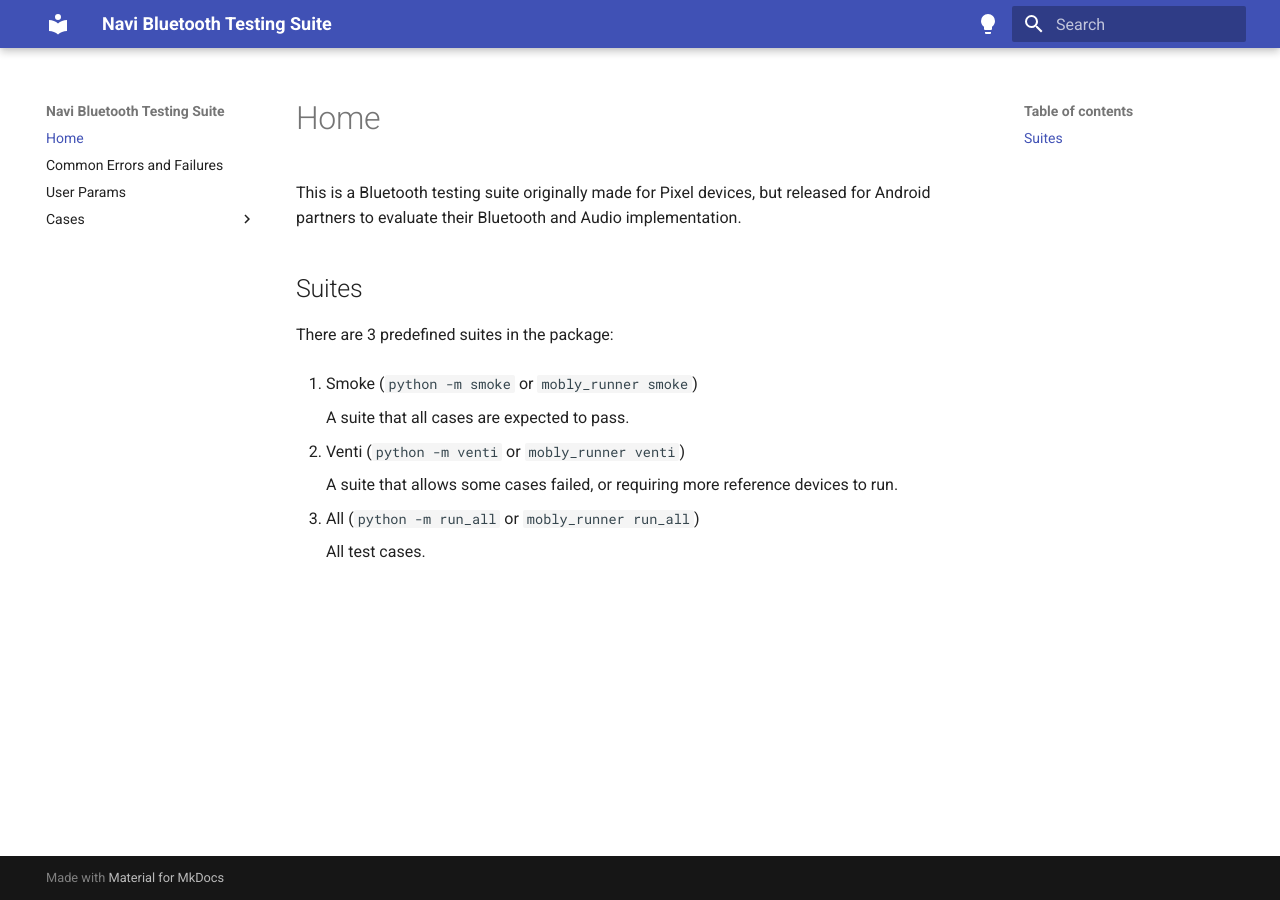
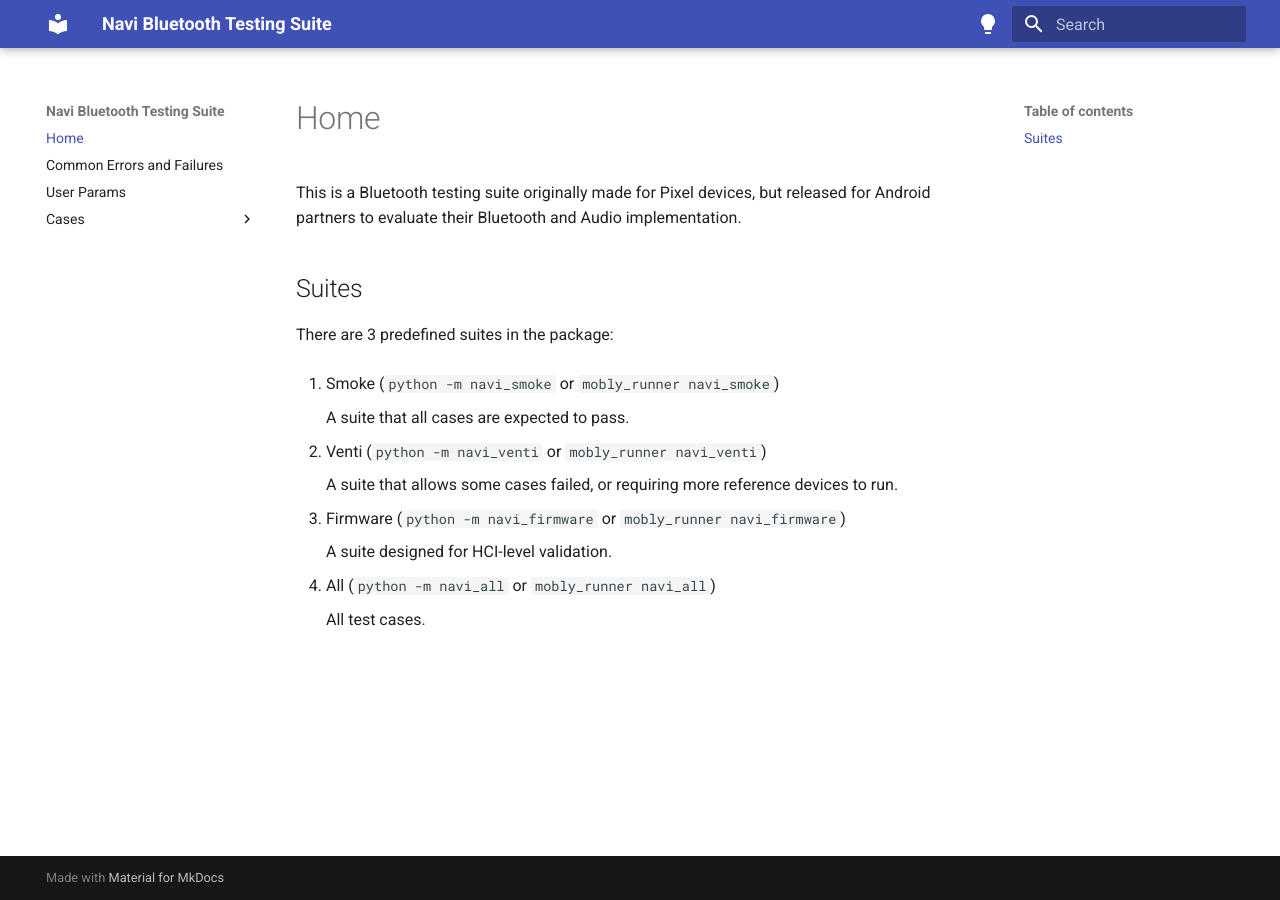
Before and after one commit to zxzxwu/bt-navi-tests, an MkDocs documentation site: the page built from docs/index.md, in a window 1280 px wide. Built offline with MkDocs 1.6.1 and Material for MkDocs 9.7.7, drawn with Linux system fonts in a browser that asks for light colours.

Commit message:
Add firmware test support

```diff
--- a/docs/index.md
+++ b/docs/index.md
@@ -6,14 +6,18 @@
 
 There are 3 predefined suites in the package:
 
-1. Smoke (`python -m smoke` or `mobly_runner smoke`)
+1. Smoke (`python -m navi_smoke` or `mobly_runner navi_smoke`)
 
     A suite that all cases are expected to pass.
 
-2. Venti (`python -m venti` or `mobly_runner venti`)
+2. Venti (`python -m navi_venti` or `mobly_runner navi_venti`)
 
     A suite that allows some cases failed, or requiring more reference devices to run.
 
-3. All (`python -m run_all` or `mobly_runner run_all`)
+3. Firmware (`python -m navi_firmware` or `mobly_runner navi_firmware`)
+
+    A suite designed for HCI-level validation.
+
+4. All (`python -m navi_all` or `mobly_runner navi_all`)
 
     All test cases.
```
Also changed, not shown: README.md (+3 -3 lines), docs/gen_pages.py (+7 -1 lines), pyproject.toml (+4 -3 lines), 3 other files.
